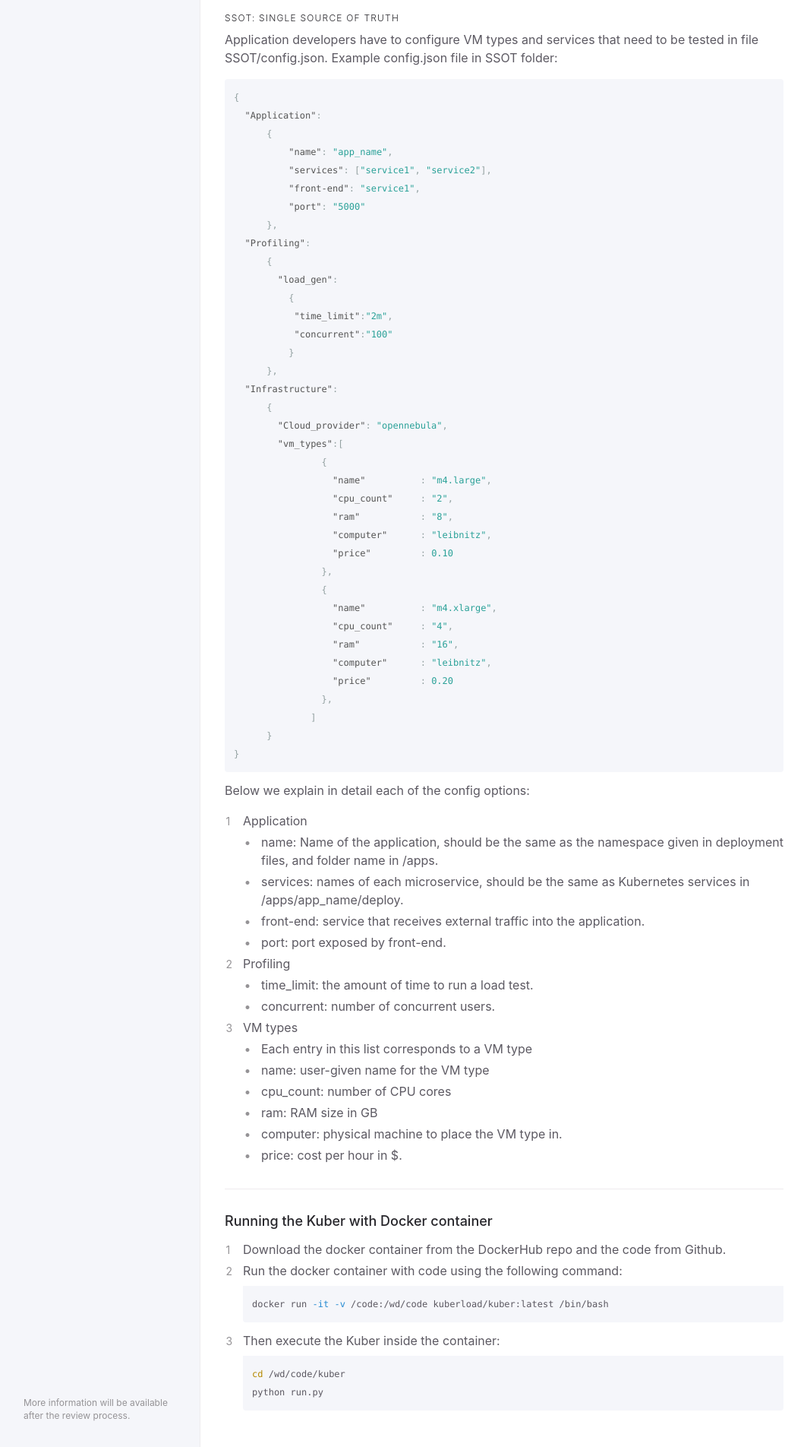
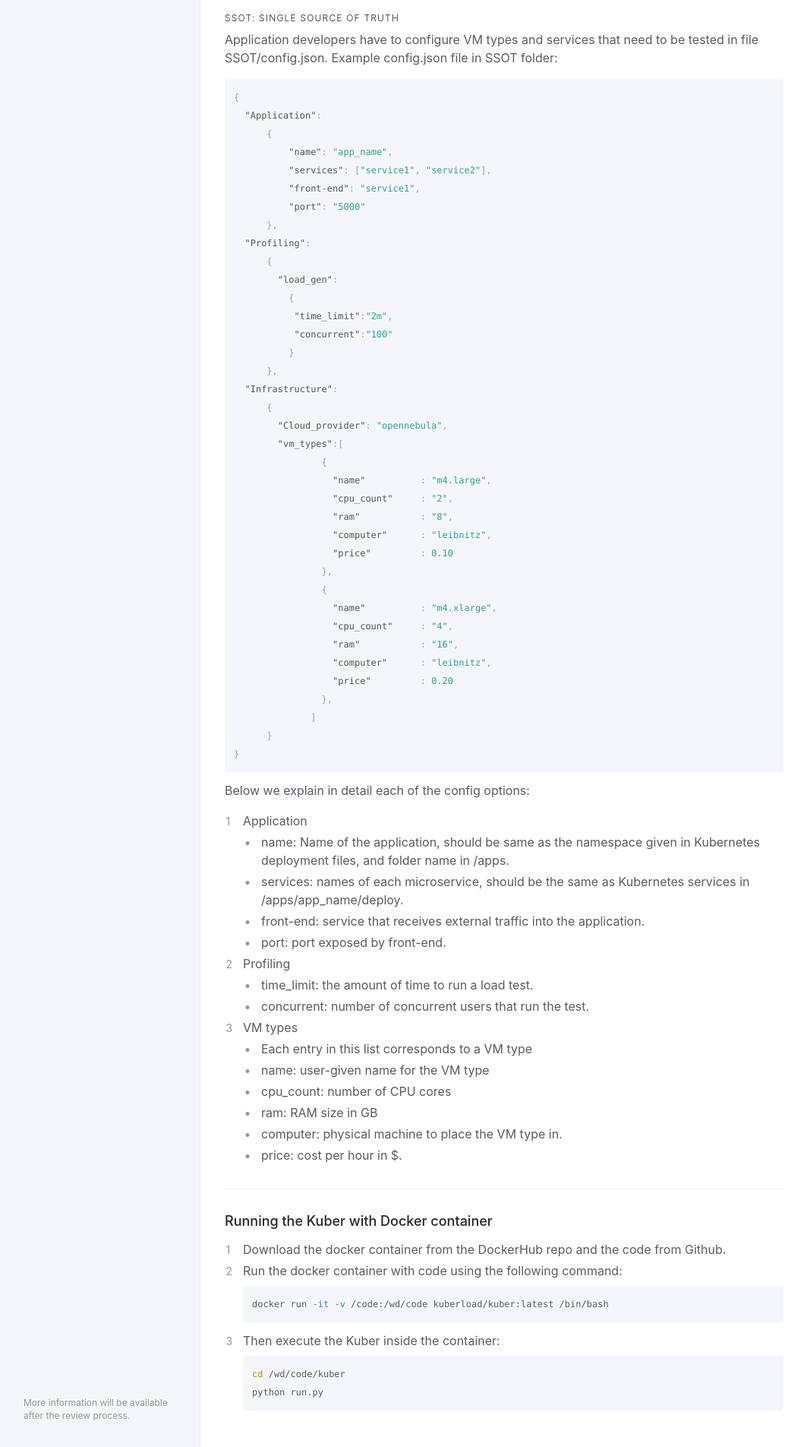
Before and after one commit to kubercostoptimizer/kubercostoptimizer.github.io, a Jekyll site: the page built from docs/implementation.md, in a window 1280 px wide. Shown: the part 1343-3247 px from the top of the page at 76% size, without its empty margins (108-1171 px from the left). Built offline with Jekyll 4.4.1, drawn with Linux system fonts in a browser that asks for light colours.

Commit message:
Update implementation.md

````diff
--- a/docs/implementation.md
+++ b/docs/implementation.md
@@ -95,13 +95,13 @@ Example config.json file in SSOT folder:
 ```
 Below we explain in detail each of the config options:
 1. Application
-   - name: Name of the application, should be the same as the namespace given in deployment files, and folder name in /apps.
+   - name: Name of the application, should be same as the namespace given in Kubernetes deployment files, and folder name in /apps.
    - services: names of each microservice, should be the same as Kubernetes services in /apps/app_name/deploy.
    - front-end: service that receives external traffic into the application.
    - port: port exposed by front-end.
 2. Profiling
    - time_limit: the amount of time to run a load test.
-   - concurrent: number of concurrent users.
+   - concurrent: number of concurrent users that run the test.
 3. VM types
    - Each entry in this list corresponds to a VM type
    - name: user-given name for the VM type
````
